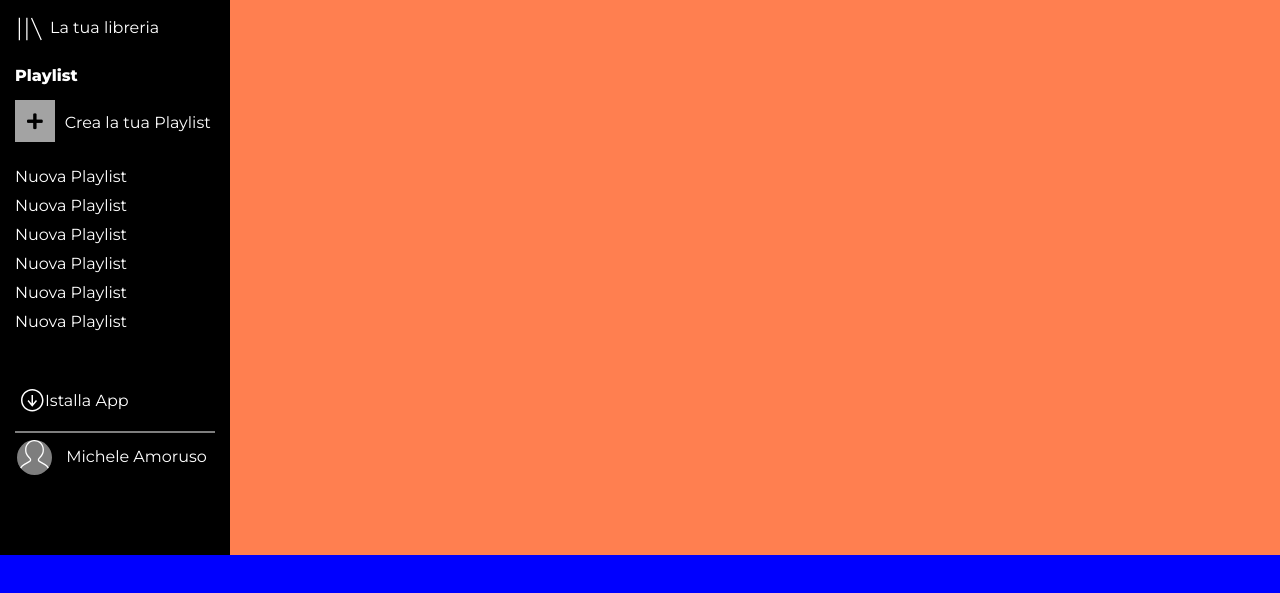
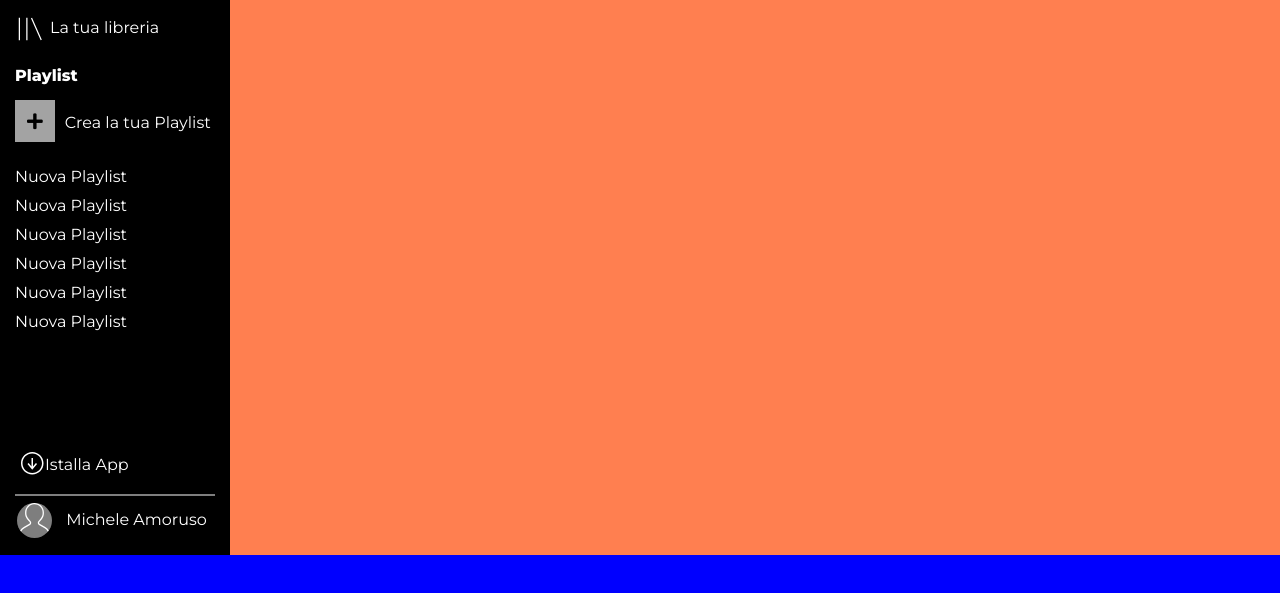
Before and after one commit to Mikele91/html-css-spotifyweb, a plain HTML site: page index.html in a window 1280 px wide. Shown: the part 175-768 px from the top of the page. Drawn offline with Linux system fonts and the light colour scheme.

Commit message:
posizionato profilo fisso in basso

```diff
--- a/css/style.css
+++ b/css/style.css
@@ -22,6 +22,9 @@ a{
 .nav-left{
     height: calc(100vh - 70px);
     width: 230px;
+    display: flex;
+    flex-direction: column;
+    justify-content: space-between;
 
 }
 
@@ -54,10 +57,8 @@ padding: 15px 10px;
     border-left: 2px solid #adff2f ;
 }
 
-.container-nav-main-footer{
-    display: flex;
-    flex-direction: column;
-    justify-content: space-between;
+.container-nav-header-main-footer{
+
 
 }
 
--- a/index.html
+++ b/index.html
@@ -18,6 +18,7 @@
 
         <main>
             <section class="nav-left">
+                <div class="container-nav-header-main-footer">
                     <img class="logo-nav" src="img/logo.svg" alt="Spotify">
 
                     <div class="nav-left-header">
@@ -29,7 +30,6 @@
 
                     </div>
 
-                    <div class="container-nav-main-footer">
 
                         <div class="nav-left-main">
                             <h4>Playlist</h4>
@@ -45,6 +45,7 @@
                             </ul>
                         </div>
 
+                </div>
                 <div class="nav-left-footer">
                         <div class="row-left-footer-1">
                             <img src="img/download.svg" alt="">
@@ -60,7 +61,6 @@
                         </div>
                 </div>
             </section>
-                    </div>
 
             <section class="container-right">
 
```
Lines whose indentation alone changed are shown as unchanged.
